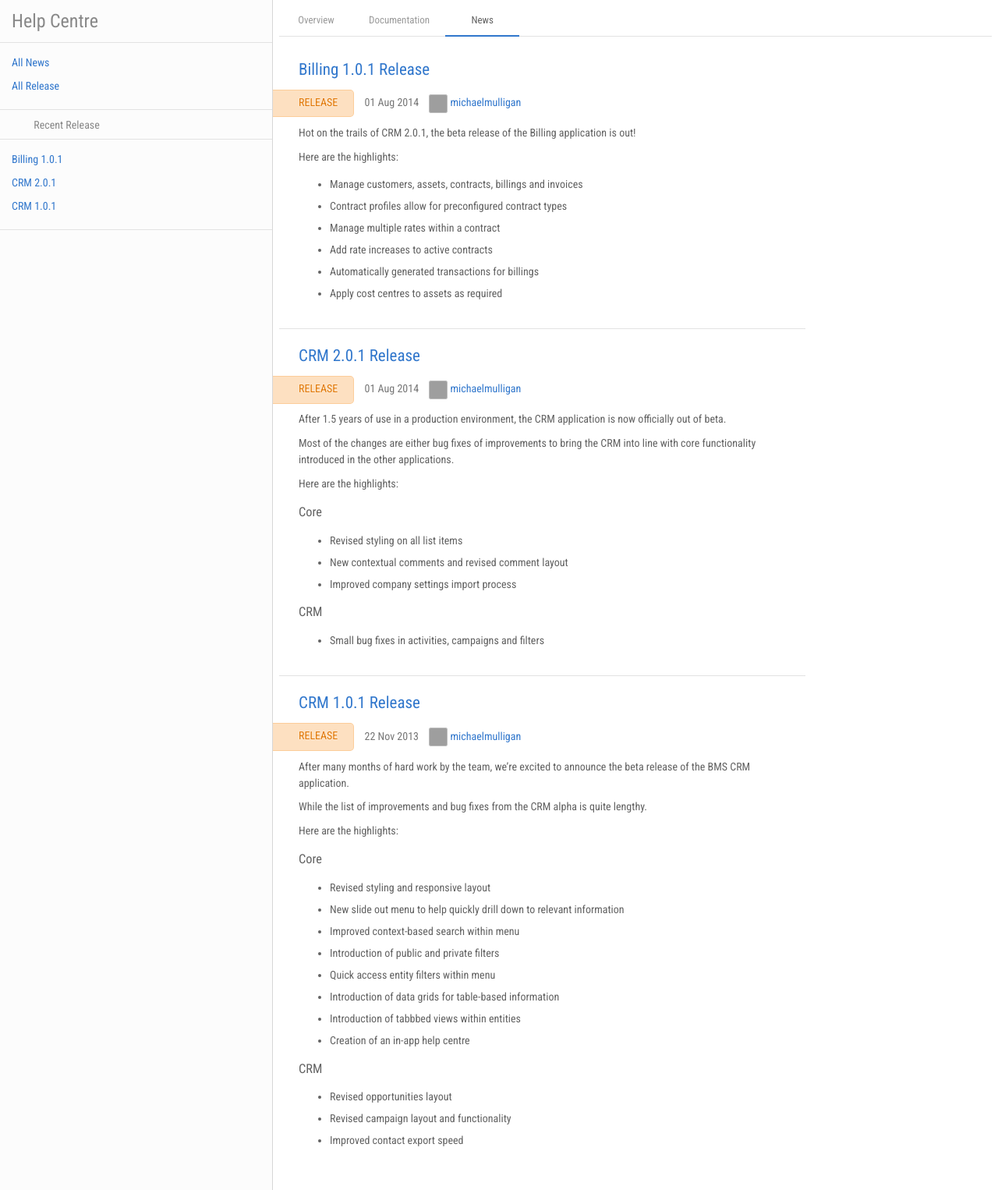
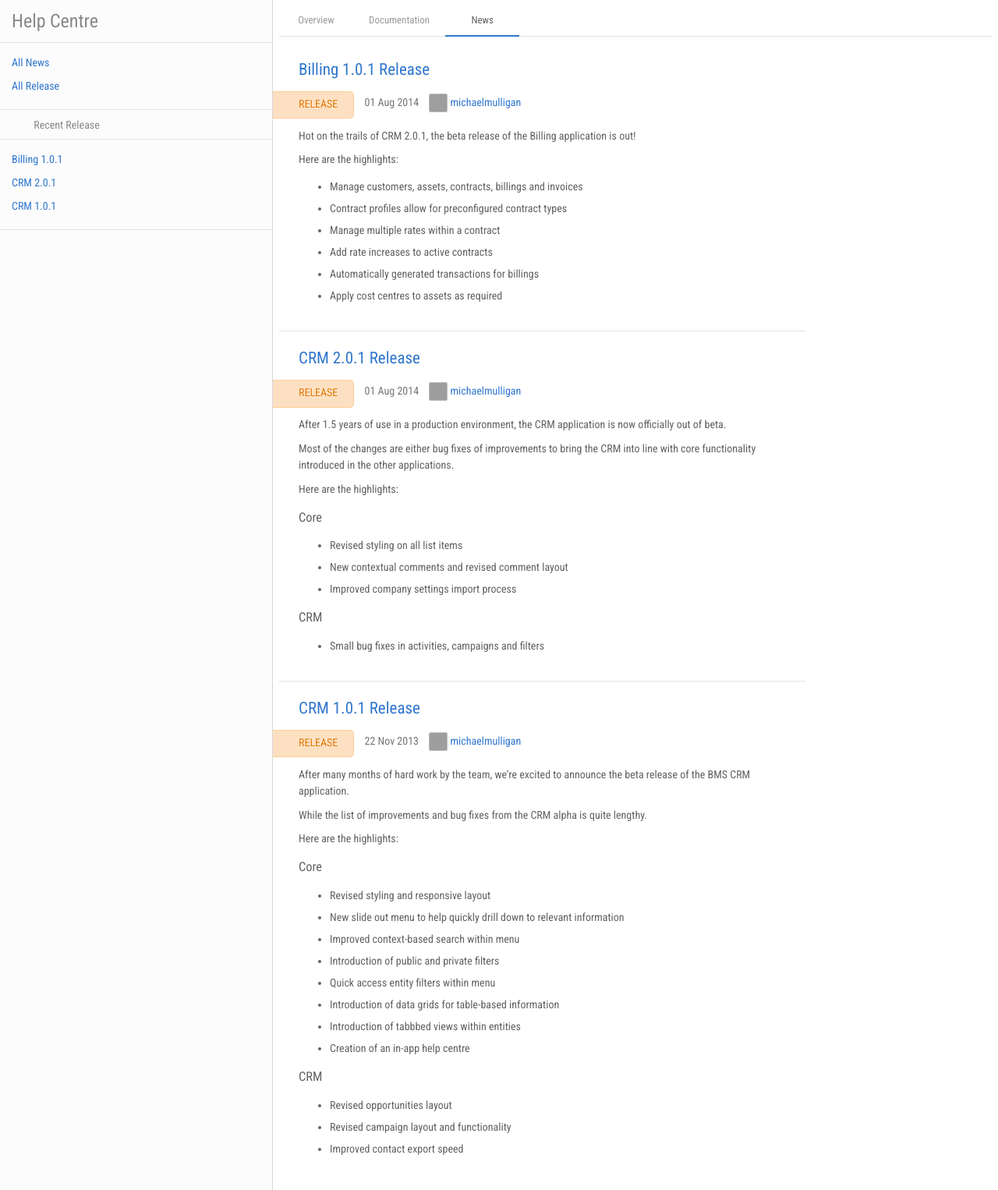
Before and after one commit to ambit/bms-support, a Jekyll site: the page built from news/index.md, in a window 1280 px wide. Shown: the whole page at 78% size. Built offline with Jekyll 4.4.1, drawn with Linux system fonts in a browser that asks for light colours; nearby versions of some CDN libraries; grey boxes are pictures that could not be loaded.

Commit message:
Update post-meta styling

```diff
--- a/css/style.css
+++ b/css/style.css
@@ -433,13 +433,17 @@ article h2:first-child {
 }
 
 .post-meta {
-  padding: 5px 0;
+  padding: 5px 0 10px 0;
   color: rgba(0, 0, 0, 0.541176);
 }
 
 .post-date,
 .post-author {
   margin-left: 10px;
+}
+
+.post-author:hover {
+  text-decoration: none;
 }
 
 .news article {
```
